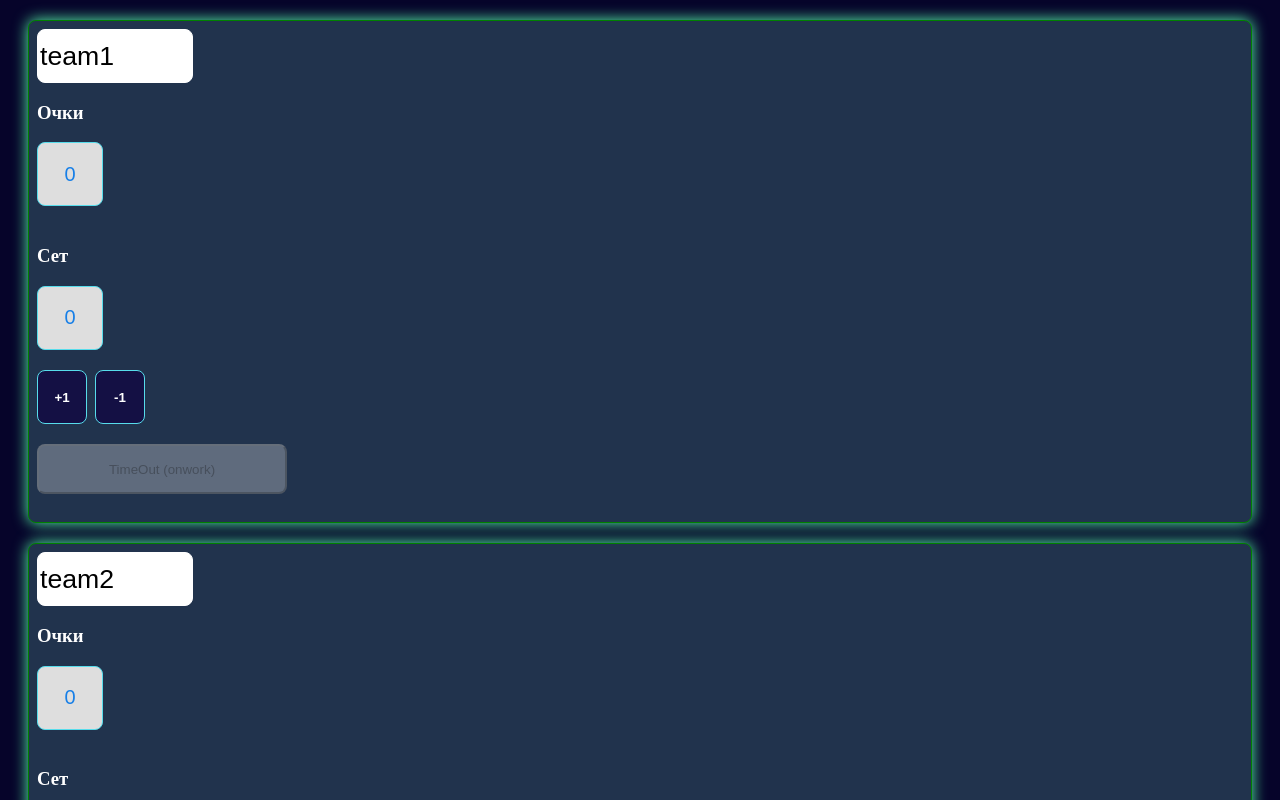
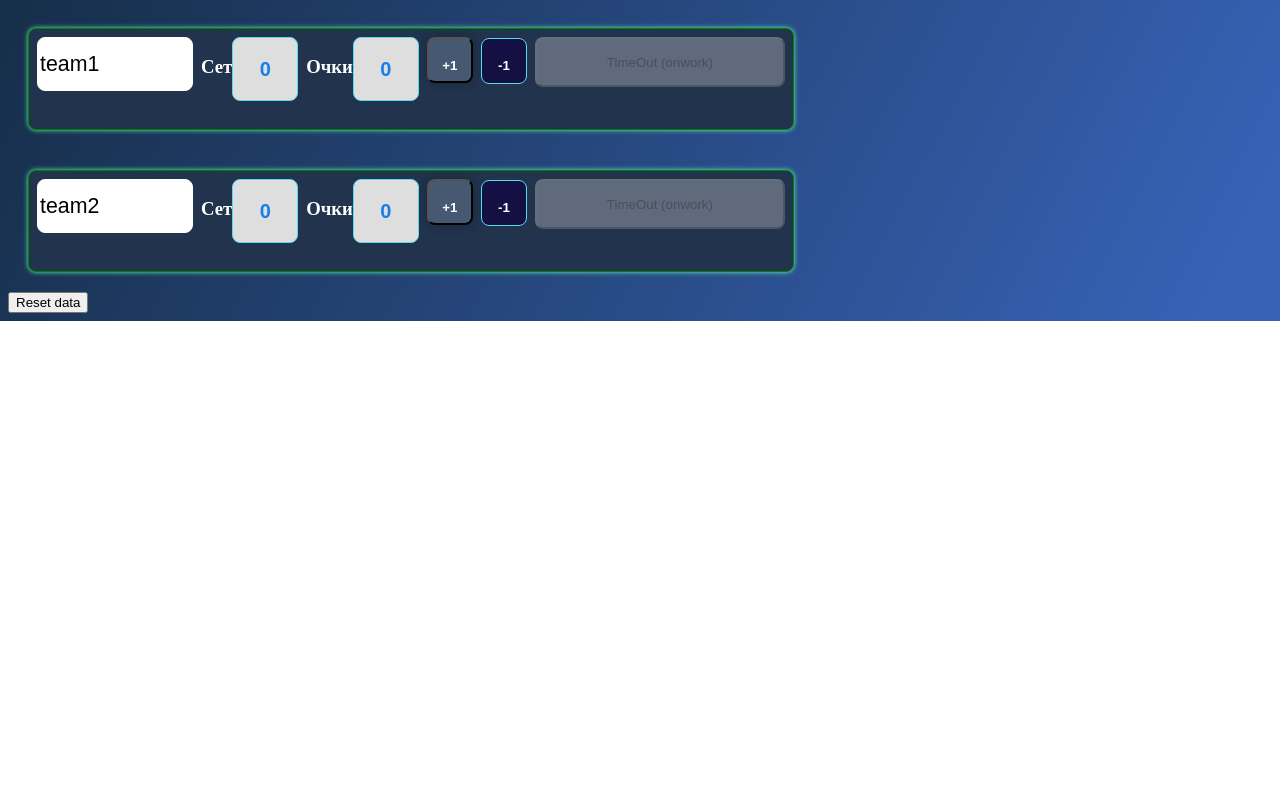
Before and after one commit to VincentVlad/app-zpbv-score, a Vue app: page / in a window 1280 px wide. Shown: the top 800 px of the page. Built offline with nearby package versions, Linux system fonts and the light colour scheme; no server answers.

Commit message:
style update

```diff
--- a/src/App.vue
+++ b/src/App.vue
@@ -1,18 +1,45 @@
+<!--Start HTML-->
 <template>
     <div class="post" v-for="team in localData" :key="team.id">
-        <input class="padding input" v-on:change="updateData(team.id)" v-model="team.name" placeholder="">
+        <input
+            class="padding input"
+            v-on:change="updateData(team.id)"
+            v-model="team.name">
+        <h3>Сет</h3>
+        <input
+            class="padding btn-score"
+            v-on:change="updateData(team.id)"
+            v-model="team.sets">
         <h3>Очки</h3>
-        <input class="padding btn-score" v-on:change="updateData(team.id)" v-model="team.point">
-        <h3>Сет</h3>
-        <input class="padding btn-score" v-on:change="updateData(team.id)" v-model="team.sets">
-        <div>
-            <button v-on:click="increase(team.id), updateData(team.id)" class="btn"><h4>+1</h4></button>
-            <button v-on:click="decrease(team.id), checkZero(team.id), updateData(team.id)" class="btn"><h4>-1</h4></button>
+        <input
+            class="padding btn-score"
+            v-on:change="updateData(team.id)"
+            v-model="team.point">
+
+        <div class="container_btn">
+            <button
+            v-on:click="increase(team.id),
+                        updateData(team.id)"
+            class="btn-add">
+            <h4>+1</h4></button>
+            <button
+            v-on:click="decrease(team.id),
+                        checkZero(team.id),
+                        updateData(team.id)"
+            class="btn-min">
+            <h4>-1</h4></button>
         </div>
+        <div class="container_timeout"></div>
         <button disabled class="time-out">TimeOut (onwork)</button>
         </div>
+
+        <div class="reset_data">
+            <button>Reset data</button>
+        </div>
 </template>
+<!--End HTML-->
 
+<!--Start Scripts-->
 <script>
 import axios from "axios"
 const API_URL = "http://192.168.0.33:3000/teams";
@@ -23,7 +50,7 @@ const API_URL = "http://192.168.0.33:3000/teams";
             return {
             teams: [],
             localData: [
-                {id: 1, name: "team1", point: 0, sets: 0,},
+                {id: 1, name: "team1", point: 0, sets: 0, },
                 {id: 2, name: "team2", point: 0, sets: 0,}
             ],
             }
@@ -80,29 +107,38 @@ const API_URL = "http://192.168.0.33:3000/teams";
       }
     }
 
+
         }
         }
 </script>
+<!--End scripts-->
 
+<!--Start Style-->
 <style>
 body {
-    background-color: rgb(6, 4, 42);
+    background: linear-gradient(117.08deg, #172F4B 2.19%, #3762B6 95.26%);
+    background-repeat: no-repeat;
+    background-size: auto;
+}
+
+h1,h2,h3,h4,h5,p{
+    color: rgb(255, 255, 255);
 }
 
 .post {
     background-color: rgb(33, 51, 77);
-    display: block;
+    display: inline-flex;
     border: 1px solid green;
     border-radius: 8px;
     margin: 20px;
     padding: 8px;
-    box-shadow: 0px 0px 15px rgb(90, 255, 170);
+    box-shadow: 0px 0px 5px rgb(90, 255, 170);
 }
 
 .input {
     width: 150px;
     height: 50px;
-    font-size: 20pt;
+    font-size: 16pt;
     border-radius: 8px;
     border: 0.5px solid white;
 }
@@ -112,8 +148,19 @@ body {
 margin-right: 8px;
 }
 
-.btn {
-    width: 50px;
+.btn-add {
+    width: 46px;
+    height: 46px;
+    background: #475972;
+    box-shadow: 0px 0px 11px rgba(0, 0, 0, 0.25);
+    border-radius: 8px;
+    margin-bottom: 20px;
+    margin-right: 8px;
+}
+
+.btn-min {
+    width: 46px;
+    height: 46px;
     background-color: rgb(20, 16, 68);
     border:1px solid rgb(87, 220, 235);
     border-radius: 8px;
@@ -126,6 +173,7 @@ margin-right: 8px;
     width: 60px;
     height: 60px;
     font-size: 20px;
+    font-weight: bold;
     background-color: rgb(222, 222, 222);
     border:1px solid rgb(87, 220, 235);
     border-radius: 8px;
@@ -143,9 +191,14 @@ margin-right: 8px;
     border-radius: 8px;
 }
 
-h1,h2,h3,h4,h5,p{
-    color: white;
+@media only screen and (max-width: 600px) {
+
+   .post {
+    display: block;
+   }
+
 }
 
 
 </style>
+<!--End Style-->
--- a/src/db.json
+++ b/src/db.json
@@ -2,11 +2,11 @@
   "teams": [
     {
       "id": 1,
-      "name": "team1",
+      "name": "Hshshd",
       "rating": 0,
       "on_serve": false,
       "sets": 0,
-      "point": 4,
+      "point": 0,
       "time_out": false,
       "attacks": 0,
       "kills": 0,
@@ -21,7 +21,7 @@
       "rating": 0,
       "on_serve": 0,
       "sets": 0,
-      "point": 5,
+      "point": 6,
       "time_out": false,
       "attacks": 0,
       "kills": 0,
```
Also changed, not shown: src/img/add_btn.svg (added), src/img/min_btn.svg (added). Lines whose indentation alone changed are shown as unchanged.
